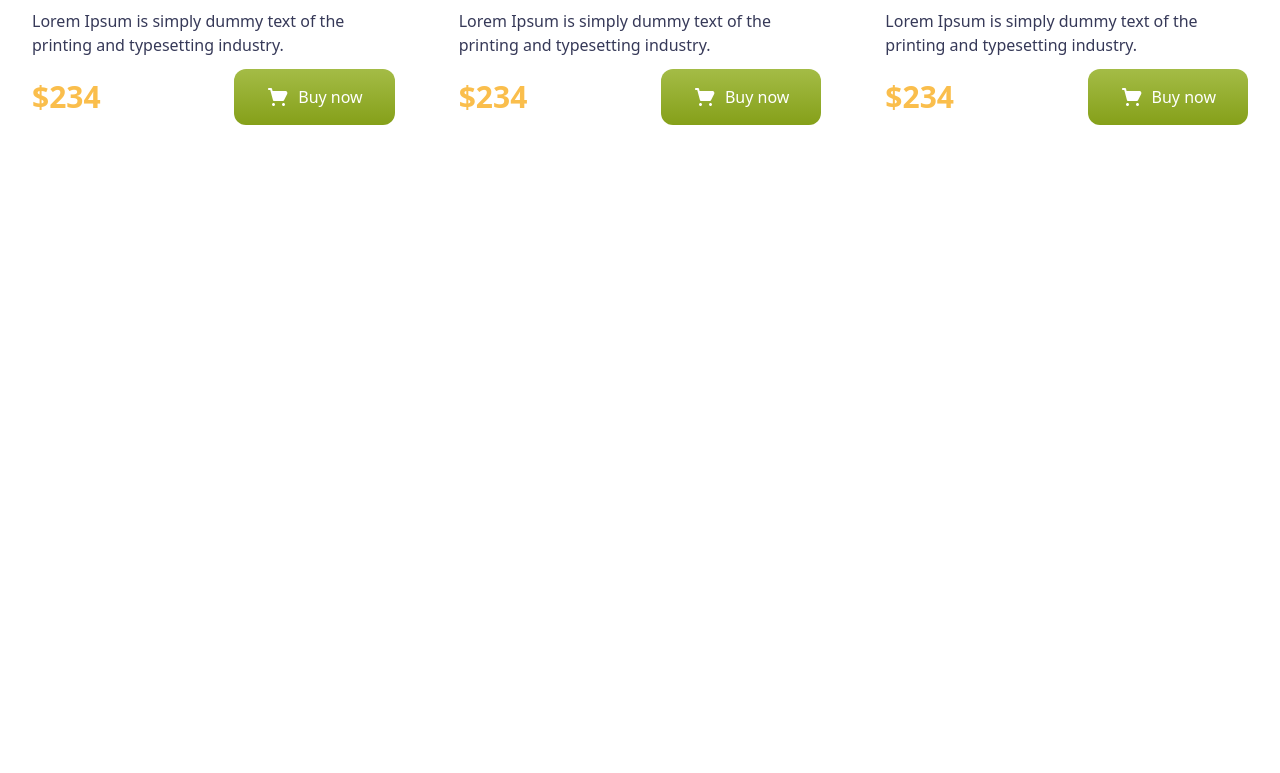
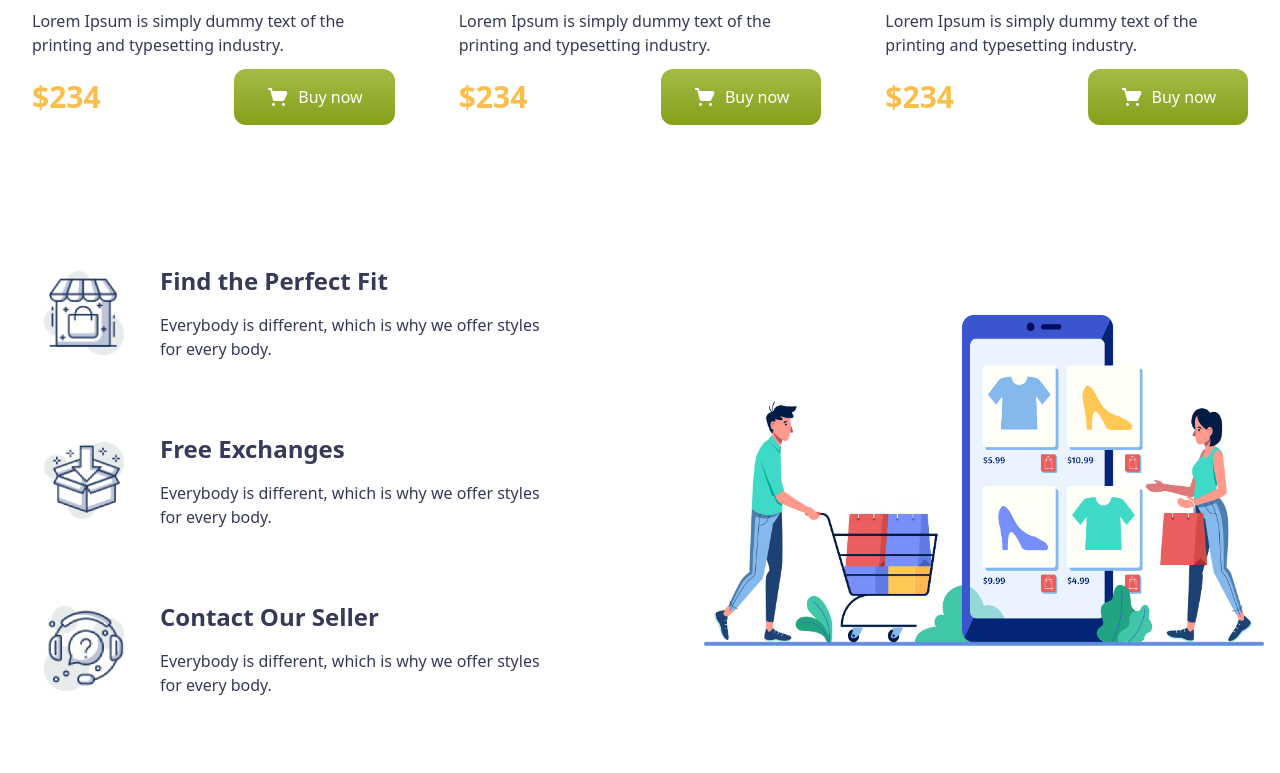
Before and after one commit to yasin-arft/penguin-fashion, a plain HTML site: page index.html in a window 1280 px wide. Shown: the part 1921-2694 px from the top of the page. Before the commit the page ends 2110 px from the top, so only its background shows below. Drawn offline with nearby package versions, Linux system fonts and the light colour scheme.

Commit message:
service section added

```diff
--- a/index.html
+++ b/index.html
@@ -254,6 +254,46 @@
         </div>
       </div>
     </section>
+
+    <!-- service section -->
+
+    <section class="py-12">
+      <div class="container mx-auto px-4 flex flex-col-reverse md:flex-row items-center gap-12 md:gap-32 rounded-[20]">
+        <div class="flex-1 space-y-6 md:space-y-4">
+          <!-- card one -->
+          <div class="flex flex-col md:flex-row text-center md:text-left items-center gap-6 md:gap-9 p-7">
+            <img class="w-20" src="./icons/house.png" alt="">
+            <div class="space-y-4">
+              <h4 class="text-2xl font-bold">Find the Perfect Fit</h4>
+              <p>Everybody is different, which is why we
+                offer styles for every body.</p>
+            </div>
+          </div>
+          <!-- card two -->
+          <div class="flex flex-col md:flex-row text-center md:text-left items-center gap-6 md:gap-9 p-7">
+            <img class="w-20" src="./icons/box.png" alt="">
+            <div class="space-y-4">
+              <h4 class="text-2xl font-bold">Free Exchanges</h4>
+              <p>Everybody is different, which is why we
+                offer styles for every body.</p>
+            </div>
+          </div>
+          <!-- card three -->
+          <div class="flex flex-col md:flex-row text-center md:text-left items-center gap-6 md:gap-9 p-7">
+            <img class="w-20" src="./icons/question.png" alt="">
+            <div class="space-y-4">
+              <h4 class="text-2xl font-bold">Contact Our Seller</h4>
+              <p>Everybody is different, which is why we
+                offer styles for every body.</p>
+            </div>
+          </div>
+        </div>
+        <div class="flex-1">
+          <img src="./images/shopping.png" alt="">
+        </div>
+      </div>
+    </section>
+
   </main>
 
   <!-- main end -->
```
